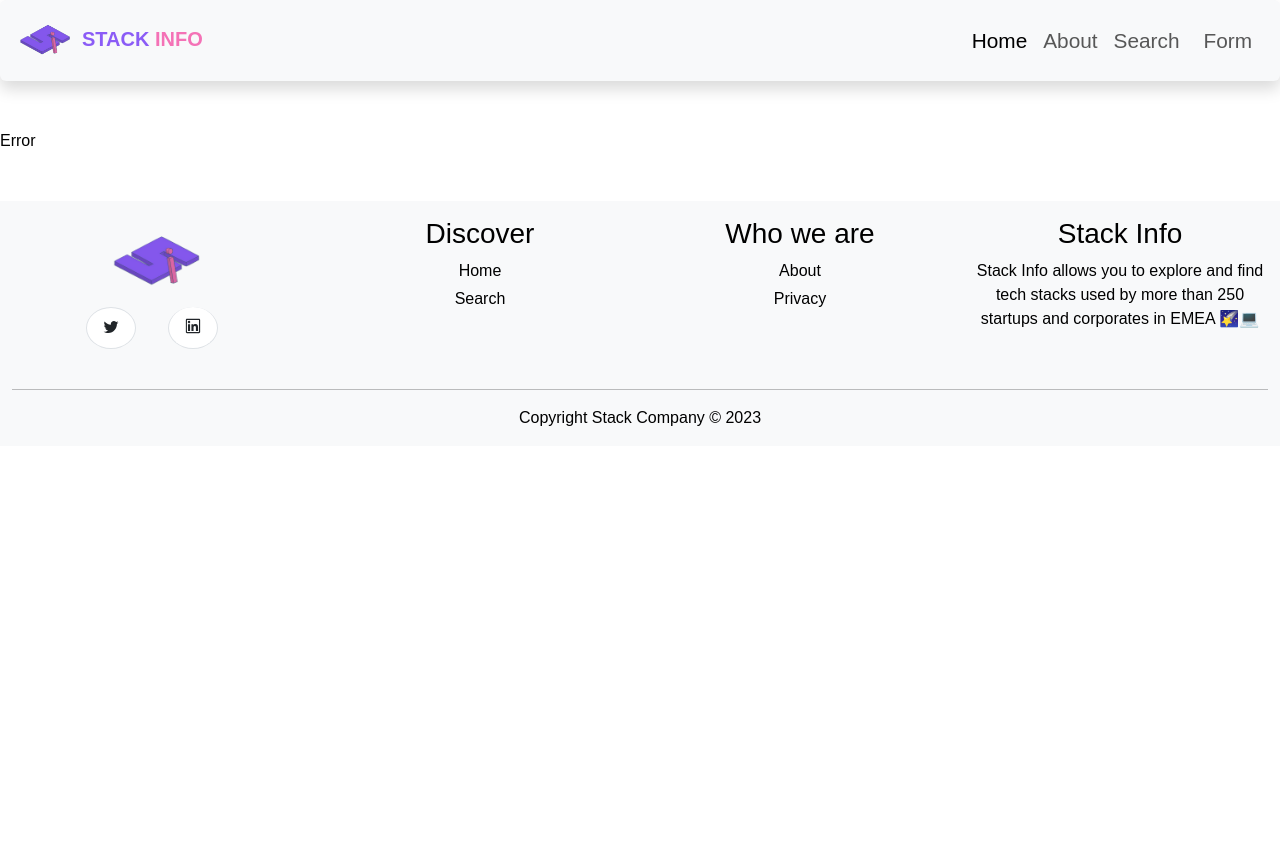
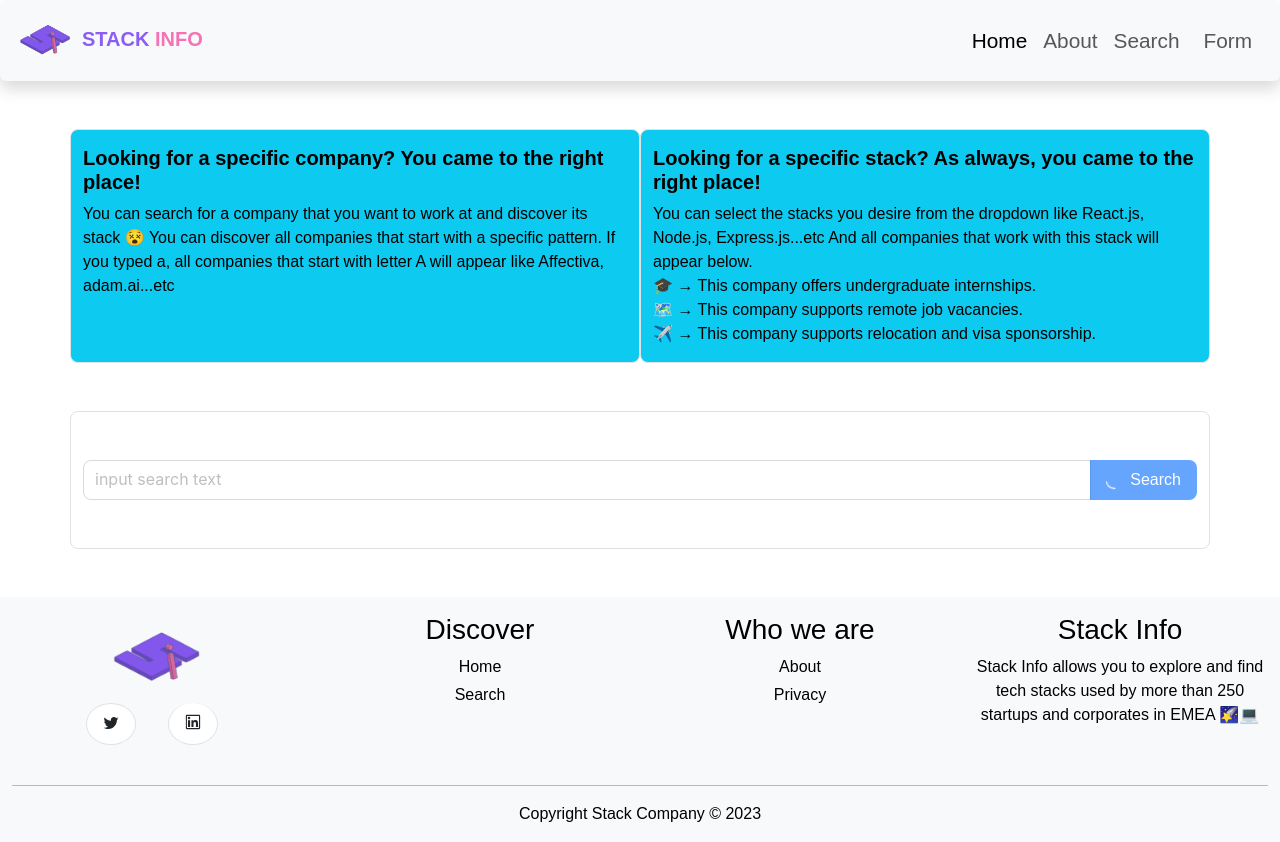
Before and after one commit to narozezzat/company-stack, a Next.js app: page /search in a window 1280 px wide. Before the commit this address had no page. Before the commit the page ends 800 px from the top, so only its background shows below. Built offline with nearby package versions, Linux system fonts and the light colour scheme.

Commit message:
finish search page

```diff
--- a/componenet/Navbar.js
+++ b/componenet/Navbar.js
@@ -34,7 +34,7 @@ function Navbar() {
                 <Link className="nav-link" href="/about">About</Link>
               </li>
               <li className="nav-item">
-                <Link className="nav-link" href="/contact">Search</Link>
+                <Link className="nav-link" href="/search">Search</Link>
               </li>
               <li className="nav-item">
                 <Link className="nav-link mx-2" href="/posts">Form</Link>
--- /dev/null
+++ b/componenet/SearchPage.js
@@ -0,0 +1,54 @@
+import { SearchOutlined } from "@ant-design/icons"
+import { Button, Input } from 'antd';
+
+const { Search } = Input;
+
+function SearchPage() {
+  return (
+    <>
+        <div className="container">
+            <div className="row">
+                <div className="col-sm-6 border bg-info rounded-3">
+                    <div className="pt-3 h5" style={{fontWeight: "bold"}}>
+                        Looking for a specific company? You came to the right place!
+                    </div>
+                    <p>You can search for a company that you want to work at and discover its stack 😵 You
+                        can discover all companies that start with a specific pattern. If you typed a,
+                        all companies that start with letter A will appear like Affectiva, adam.ai...etc
+                    </p>
+                </div>
+
+                <div className="col-sm-6 border bg-info rounded-3">
+                    <div className="pt-3 h5 " style={{fontWeight: "bold"}}>
+                        Looking for a specific stack? As always, you came to the right place!
+                    </div>
+                    <p>
+                    You can select the stacks you desire from the dropdown like React.js, Node.js,
+                    Express.js...etc And all companies that work with this stack will appear below.<br />
+                    🎓 → This company offers undergraduate internships.<br />
+                    🗺️ → This company supports remote job vacancies.<br />
+                    ✈️ → This company supports relocation and visa sponsorship.
+                    </p>
+                </div>
+            </div>
+        </div>
+
+        <div className="container border my-5 rounded-3">
+            <div className="row">
+                <div className="col-md-12 col-sm-12 my-5">
+                    <form>
+                        {/* <Button icon={<SearchOutlined />} href="#" /> */}
+                        {/* <input type="text" className="w-75"></input>
+                        <Button icon={<SearchOutlined />}>Search</Button> */}
+                        <Search placeholder="input search text" enterButton="Search" size="large" loading />
+                    </form>
+                </div>
+            </div>
+        </div>
+    </>
+
+
+  )
+}
+
+export default SearchPage
--- a/pages/contact.js
+++ b/pages/search.js
@@ -1,3 +1,4 @@
+import SearchPage from "@/componenet/SearchPage";
 import Head from "next/head";
 
 
@@ -7,7 +8,7 @@ import Head from "next/head";
             <Head>
                 <title>Contact Page</title>
             </Head>
-            Contact Compoenent
+            <SearchPage />
         </dev>
         )
     }
```
